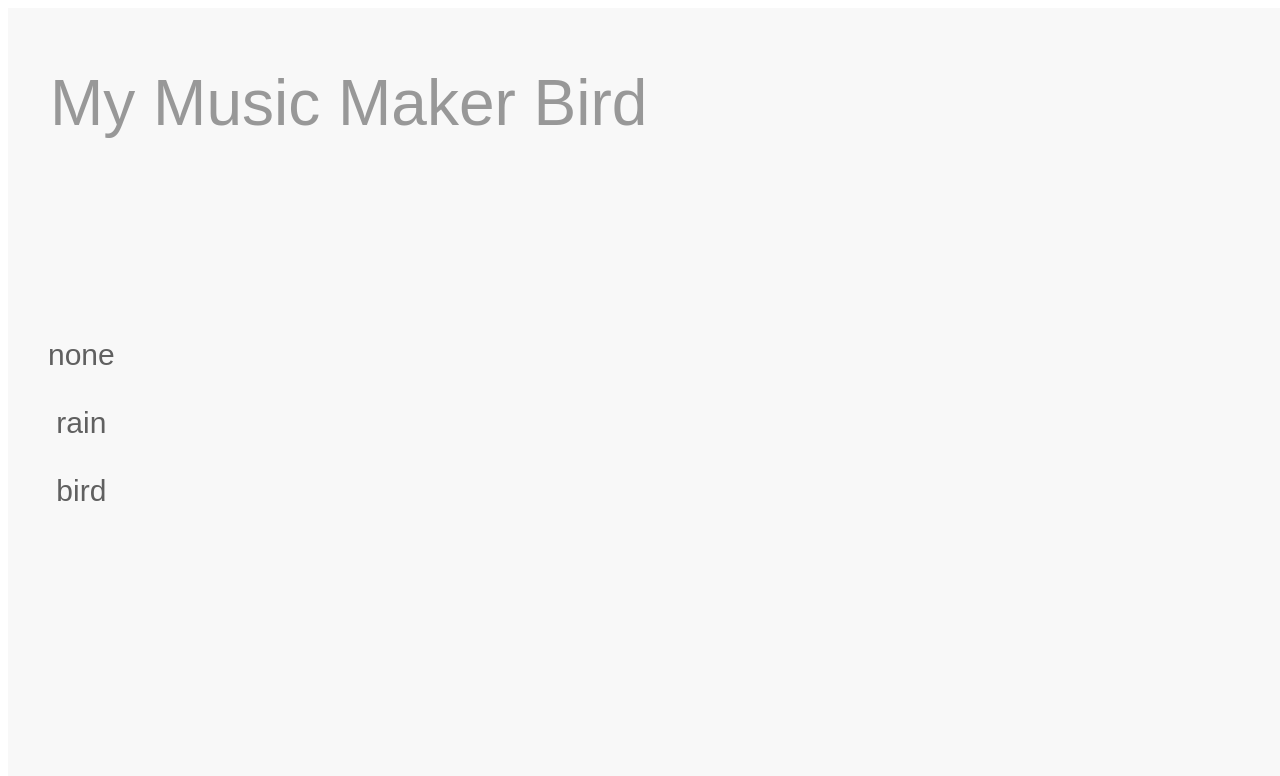
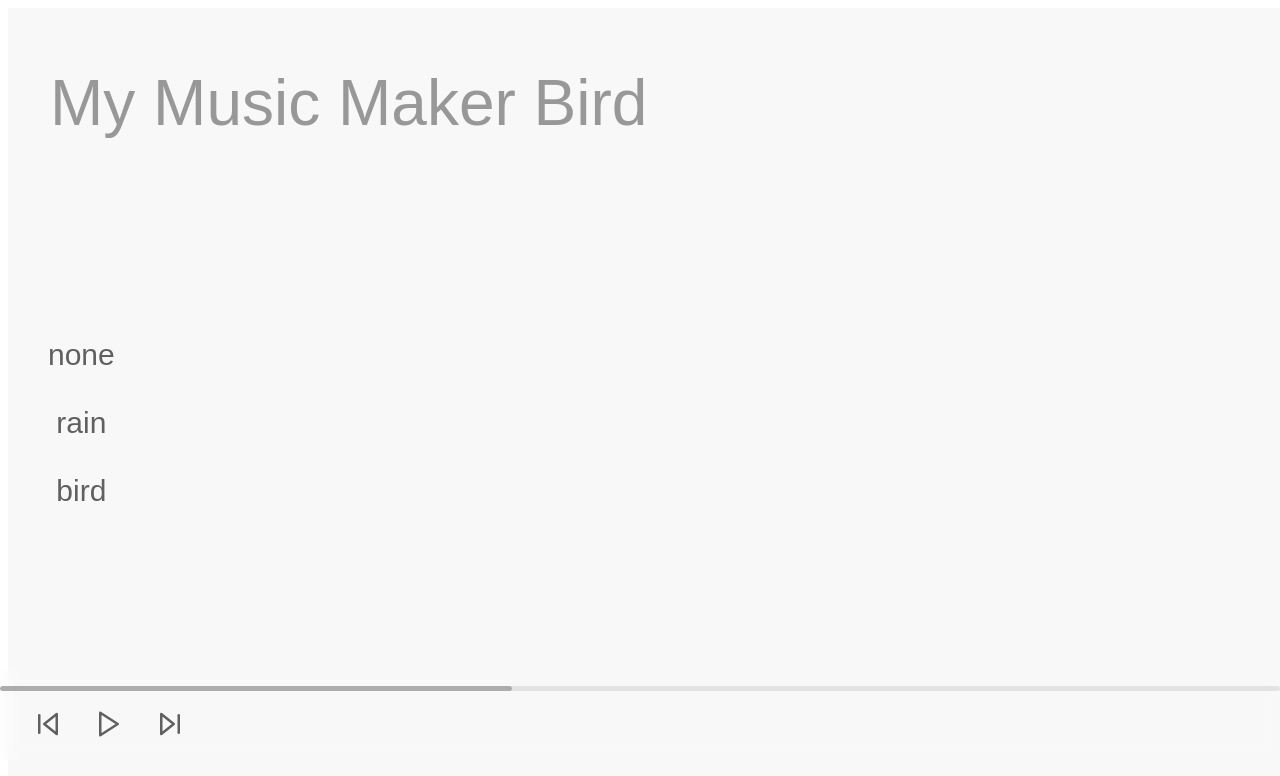
Before and after one commit to BaeSeong-min/HCI_project, a React (Vite) app: page /BirdPage in a window 1280 px wide. Shown: the top 776 px of the page. Built offline with nearby package versions, Linux system fonts and the light colour scheme; a web font is replaced by a local one.

Commit message:
feat/음악 파일 드래그&드롭 기능 구현 및 재생&정지 구현

```diff
--- a/src/App.css
+++ b/src/App.css
@@ -82,7 +82,7 @@ body {
 /* 플레이어 진행바 스타일 */
 .progress-container {
   width: 100%;
-  height: 4px;
+  height: 5px;
   background: #E3E3E3;
   border-radius: 999px;
   overflow: hidden;
@@ -114,3 +114,9 @@ body {
 .player-btn:hover {
   opacity: 0.5;
 }
+
+/* 플레이어바 상단에 표기되는 음악 제목 */
+.file-name {
+  font-size: 10px;
+  color: #606060;
+}
--- a/src/components/PlayerBar.jsx
+++ b/src/components/PlayerBar.jsx
@@ -1,17 +1,27 @@
 import { useState } from "react";
 import { FiPlay, FiPause, FiSkipBack, FiSkipForward } from "react-icons/fi";
 
-function PlayerBar() {
+function PlayerBar({ audioRef }) {
   const [isPlaying, setIsPlaying] = useState(false);
 
   const handlePlayClick = () => {
-    setIsPlaying(!isPlaying);
+    if (!audioRef.current?.src) return;
+
+    if (isPlaying) {
+      audioRef.current.pause();
+      setIsPlaying(false);
+    } else {
+      audioRef.current.play();
+      setIsPlaying(true);
+    }
   };
 
   const progress = 40;
 
   return (
     <div className="player-container">
+      <audio ref={audioRef} />
+
       <div className="progress-container">
         <div className="progress-bar" style={{ width: `${progress}%` }}/>
       </div>
@@ -34,7 +44,7 @@ function PlayerBar() {
         </button>
       </div>
     </div>
-  )
+  );
 }
 
 export default PlayerBar;
--- a/src/pages/BirdPage.jsx
+++ b/src/pages/BirdPage.jsx
@@ -1,10 +1,32 @@
 import { useNavigate } from "react-router-dom";
+import { useRef, useState } from "react";
+import PlayerBar from "../components/PlayerBar";
 
 function BirdPage() {
   const navigate = useNavigate();
 
+  const audioRef = useRef(null);
+  const [audioFile, setAudioFile] = useState(null);
+
+  const handleDrop = (e) => {
+    e.preventDefault();
+    const file = e.dataTransfer.files[0];
+
+    if (file && file.type.startsWith("audio/")) {
+      setAudioFile(file);
+      const audioURL = URL.createObjectURL(file);
+      audioRef.current.src = audioURL;
+    }
+  };
+
+  const handleDragOver = (e) => e.preventDefault();
+
   return (
-    <div className="container">
+    <div
+      className="container"
+      onDrop={handleDrop}
+      onDragOver={handleDragOver}
+    >
       <h1 className="title">My Music Maker Bird</h1>
 
       <div className="left-menu">
@@ -12,8 +34,11 @@ function BirdPage() {
         <button className="sound-btn" onClick={() => navigate("/RainPage")}>rain</button>
         <button className="sound-btn" onClick={() => navigate("/BirdPage")}>bird</button>
       </div>
+
+      <PlayerBar audioRef={audioRef} audioFile={audioFile} />
     </div>
-  );
+  )
+
 }
 
 export default BirdPage;
--- a/src/pages/MainPage.jsx
+++ b/src/pages/MainPage.jsx
@@ -1,11 +1,32 @@
 import { useNavigate } from "react-router-dom";
+import { useRef, useState } from "react";
 import PlayerBar from "../components/PlayerBar";
 
 function MainPage() {
   const navigate = useNavigate();
 
+  const audioRef = useRef(null);
+  const [audioFile, setAudioFile] = useState(null);
+
+  const handleDrop = (e) => {
+    e.preventDefault();
+    const file = e.dataTransfer.files[0];
+
+    if (file && file.type.startsWith("audio/")) {
+      setAudioFile(file);
+      const audioURL = URL.createObjectURL(file);
+      audioRef.current.src = audioURL;
+    }
+  };
+
+  const handleDragOver = (e) => e.preventDefault();
+
   return (
-    <div className="container">
+    <div
+      className="container"
+      onDrop={handleDrop}
+      onDragOver={handleDragOver}
+    >
       <h1 className="title">My Music Maker</h1>
 
       <div className="left-menu">
@@ -14,7 +35,7 @@ function MainPage() {
         <button className="sound-btn" onClick={() => navigate("/BirdPage")}>bird</button>
       </div>
 
-      <PlayerBar />
+      <PlayerBar audioRef={audioRef} audioFile={audioFile} />
     </div>
   )
 }
--- a/src/pages/RainPage.jsx
+++ b/src/pages/RainPage.jsx
@@ -1,10 +1,32 @@
 import { useNavigate } from "react-router-dom";
+import { useRef, useState } from "react";
+import PlayerBar from "../components/PlayerBar";
 
 function RainPage() {
   const navigate = useNavigate();
 
+  const audioRef = useRef(null);
+  const [audioFile, setAudioFile] = useState(null);
+
+  const handleDrop = (e) => {
+    e.preventDefault();
+    const file = e.dataTransfer.files[0];
+
+    if (file && file.type.startsWith("audio/")) {
+      setAudioFile(file);
+      const audioURL = URL.createObjectURL(file);
+      audioRef.current.src = audioURL;
+    }
+  };
+
+  const handleDragOver = (e) => e.preventDefault();
+
   return (
-    <div className="container">
+    <div
+      className="container"
+      onDrop={handleDrop}
+      onDragOver={handleDragOver}
+    >
       <h1 className="title">My Music Maker Rain</h1>
 
       <div className="left-menu">
@@ -12,6 +34,8 @@ function RainPage() {
         <button className="sound-btn" onClick={() => navigate("/RainPage")}>rain</button>
         <button className="sound-btn" onClick={() => navigate("/BirdPage")}>bird</button>
       </div>
+
+      <PlayerBar audioRef={audioRef} audioFile={audioFile} />
     </div>
   )
 }
```
